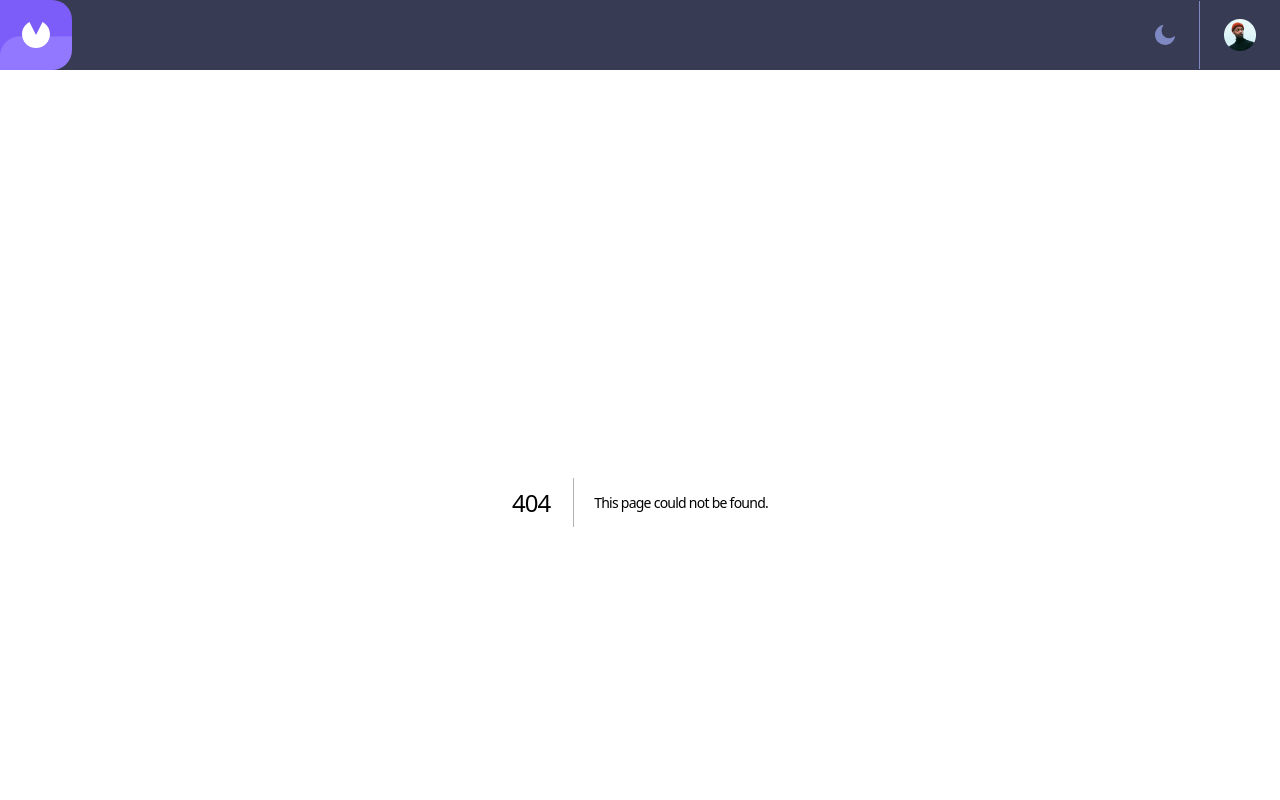
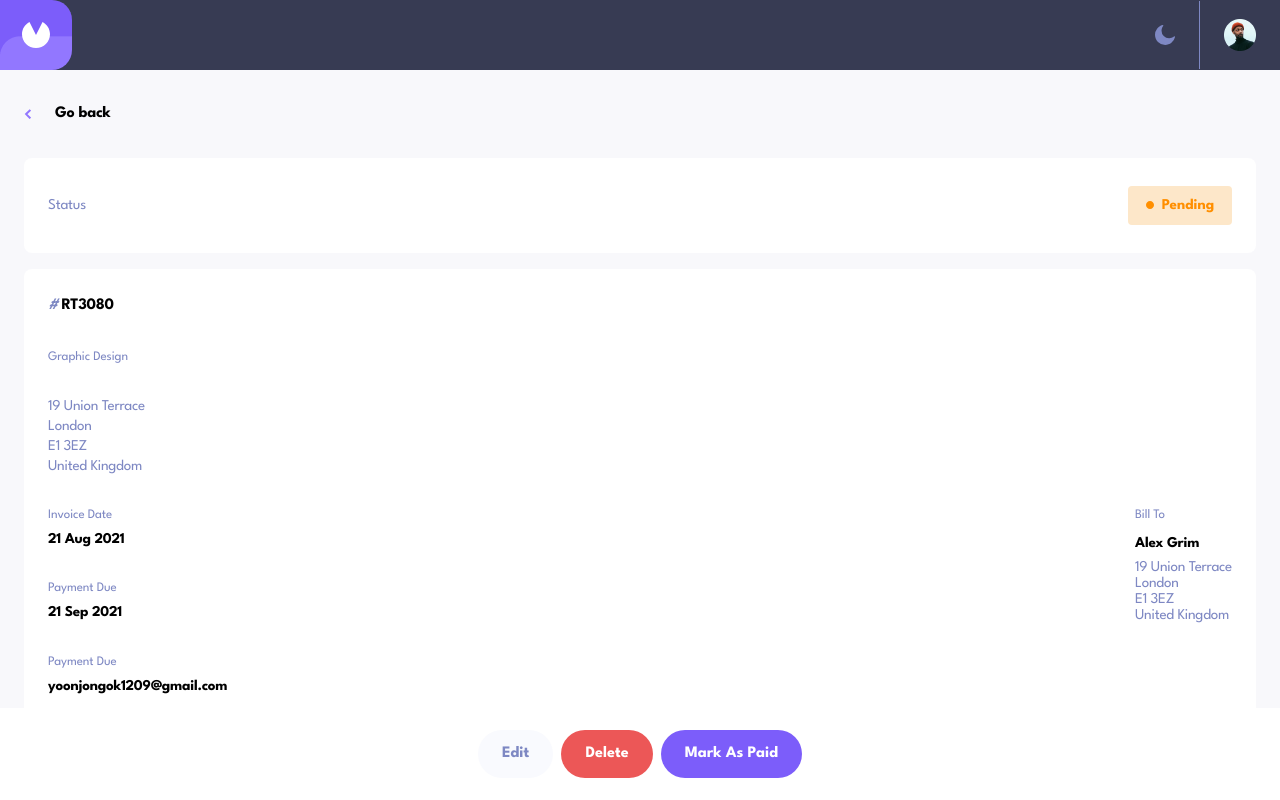
Before and after one commit to YoonJongok/invoice-app, a Next.js app: page /1 in a window 1280 px wide. Before the commit this address had no page. Shown: the top 800 px of the page. Built offline with nearby package versions, Linux system fonts and the light colour scheme.

Commit message:
invoice detail page done

```diff
--- /dev/null
+++ b/src/app/[id]/page.tsx
@@ -0,0 +1,97 @@
+import { Icons } from '@/components/Icons';
+import { GoBackButton } from '@/components/go-back-button';
+import { InvoiceCard } from '@/components/invoice-card';
+import { Button } from '@/components/ui/button';
+import { FlexBoxColumn } from '@/components/ui/flexbox-column';
+import { FlexBoxRow } from '@/components/ui/flexbox-row';
+
+export default function InvoiceDetailPage() {
+  return (
+    <>
+      <FlexBoxColumn as='main' className='relative w-full px-6 py-8 pb-32'>
+        <FlexBoxRow intent={'flexStartCenter'} className='pb-8'>
+          <GoBackButton />
+        </FlexBoxRow>
+        <FlexBoxColumn className='gap-4'>
+          <FlexBoxRow intent={'flexBetweenCenter'} className='px-6 py-7 bg-white rounded-card'>
+            <h4 className='capitalize text-violet-1'>status</h4>
+            <Button intent={'pending'}>pending</Button>
+          </FlexBoxRow>
+          <FlexBoxColumn className='px-6 py-[25px] bg-white rounded-card gap-[30px]'>
+            <h3 className='font-bold capitalize'>
+              <span className='italic text-violet-1 mr-[3px]'>#</span>RT3080
+            </h3>
+            <p className='capitalize text-violet-1'>Graphic design</p>
+            <FlexBoxColumn>
+              <h4 className='capitalize text-violet-1 leading-5'>19 Union Terrace</h4>
+              <h4 className='capitalize text-violet-1 leading-5'>London</h4>
+              <h4 className='capitalize text-violet-1 leading-5'>E1 3EZ</h4>
+              <h4 className='capitalize text-violet-1 leading-5'>United Kingdom</h4>
+            </FlexBoxColumn>
+            <FlexBoxRow className='justify-between gap-14'>
+              <FlexBoxColumn className='gap-8'>
+                <FlexBoxColumn className='gap-2'>
+                  <p className='capitalize text-violet-1'>Invoice date</p>
+                  <h4 className='font-bold capitalize'>21 Aug 2021</h4>
+                </FlexBoxColumn>
+                <FlexBoxColumn className='gap-2'>
+                  <p className='capitalize text-violet-1'>payment due</p>
+                  <h4 className='font-bold capitalize'>21 sep 2021</h4>
+                </FlexBoxColumn>
+              </FlexBoxColumn>
+              <FlexBoxColumn>
+                <p className='capitalize text-violet-1'>bill to</p>
+                <FlexBoxColumn>
+                  <h4 className='font-bold capitalize pt-3 pb-2'>alex grim</h4>
+                  <h4 className='capitalize text-violet-1 leading-4'>19 Union Terrace</h4>
+                  <h4 className='capitalize text-violet-1 leading-4'>London</h4>
+                  <h4 className='capitalize text-violet-1 leading-4'>E1 3EZ</h4>
+                  <h4 className='capitalize text-violet-1 leading-4'>United Kingdom</h4>
+                </FlexBoxColumn>
+              </FlexBoxColumn>
+            </FlexBoxRow>
+            <FlexBoxColumn className='gap-2'>
+              <p className='capitalize text-violet-1'>payment due</p>
+              <h4 className='font-bold'>yoonjongok1209@gmail.com</h4>
+            </FlexBoxColumn>
+            <FlexBoxColumn className='pt-[25px] bg-grey-1 rounded-card gap-[30px]'>
+              <FlexBoxRow intent={'flexBetweenCenter'} className='font-bold capitalize px-6'>
+                <FlexBoxColumn>
+                  <h3>Banner design</h3>
+                  <h3 className='text-violet-1'>2 x £200.00</h3>
+                </FlexBoxColumn>
+                <h3>£200.00</h3>
+              </FlexBoxRow>
+              <FlexBoxRow intent={'flexBetweenCenter'} className='font-bold capitalize px-6'>
+                <FlexBoxColumn>
+                  <h3>email design</h3>
+                  <h3 className='text-violet-1'>2 x £200.00</h3>
+                </FlexBoxColumn>
+                <h3>£200.00</h3>
+              </FlexBoxRow>
+              <FlexBoxRow
+                intent={'flexBetweenCenter'}
+                className='px-6 py-[26px] rounded-b-card text-white bg-navy-1 capitalize'
+              >
+                <p>grand total</p>
+                <h2 className='font-bold'>£200.00</h2>
+              </FlexBoxRow>
+            </FlexBoxColumn>
+          </FlexBoxColumn>
+        </FlexBoxColumn>
+      </FlexBoxColumn>
+      <FlexBoxRow
+        intent={'flexCenterCenter'}
+        className='fixed bottom-0 w-full gap-2 bg-white py-[22px] px-6 shadow-xl'
+      >
+        <Button intent={'edit'} size={'base'}>
+          edit
+        </Button>
+        <Button intent={'delete'} size={'base'}>
+          delete
+        </Button>
+        <Button size={'base'}>mark as paid</Button>
+      </FlexBoxRow>
+    </>
+  );
+}
--- a/src/app/layout.tsx
+++ b/src/app/layout.tsx
@@ -19,7 +19,7 @@ export default function RootLayout({ children }: { children: React.ReactNode })
     <html lang='en'>
       <body className={cn('flex flex-col', leagueSpartan.className)}>
         <NavBar />
-        <FlexBoxColumn className='items-center px-6 py-8'>{children}</FlexBoxColumn>
+        {children}
       </body>
     </html>
   );
--- a/src/app/page.tsx
+++ b/src/app/page.tsx
@@ -4,11 +4,10 @@ import { NoInvoiceMessage } from '@/components/no-invoice-message';
 import { Button } from '@/components/ui/button';
 import { FlexBoxColumn } from '@/components/ui/flexbox-column';
 import { FlexBoxRow } from '@/components/ui/flexbox-row';
-import Image from 'next/image';
 
 export default function Home() {
   return (
-    <main className='w-full'>
+    <FlexBoxColumn as='main' className='w-full px-6 py-8'>
       <FlexBoxRow intent={'flexBetweenCenter'} className='pb-8'>
         <FlexBoxColumn>
           <h2 className='capitalize'>Invoices</h2>
@@ -25,9 +24,9 @@ export default function Home() {
         </FlexBoxRow>
       </FlexBoxRow>
       <FlexBoxColumn>
-        <NoInvoiceMessage />
-        {/* <InvoiceCard /> */}
+        {/* <NoInvoiceMessage /> */}
+        <InvoiceCard />
       </FlexBoxColumn>
-    </main>
+    </FlexBoxColumn>
   );
 }
--- /dev/null
+++ b/src/components/go-back-button.tsx
@@ -0,0 +1,13 @@
+import Link from 'next/link';
+import { useRouter } from 'next/router';
+import React from 'react';
+import { Icons } from './Icons';
+
+export const GoBackButton = () => {
+  return (
+    <Link href={'/'} className='flex justify-between items-center gap-6'>
+      <Icons.arrowLeft />
+      <h3 className='font-bold'>Go back</h3>
+    </Link>
+  );
+};
--- a/src/components/invoice-card.tsx
+++ b/src/components/invoice-card.tsx
@@ -5,7 +5,7 @@ import { Button } from './ui/button';
 
 export const InvoiceCard = () => {
   return (
-    <FlexBoxColumn className='p-6 bg-white rounded-[8px] gap-8 cursor-pointer'>
+    <FlexBoxColumn className='p-6 bg-white rounded-card gap-8 cursor-pointer'>
       <FlexBoxRow intent={'flexBetweenCenter'}>
         <h3 className='font-bold capitalize'>
           <span className='italic text-violet-1 mr-[3px]'>#</span>RT3080
--- a/src/components/ui/button.tsx
+++ b/src/components/ui/button.tsx
@@ -14,6 +14,8 @@ const buttonVariants = cva(
     'border-transparent',
     'text-white',
     'leading-none',
+    'bg-violet-3',
+    'hover:bg-violet-2',
   ],
   {
     variants: {
@@ -87,13 +89,14 @@ export interface ButtonProps
 export const Button = ({
   className,
   intent,
+  size,
   fullWidth,
   withIcon = false,
   children,
   ...props
 }: React.PropsWithChildren<ButtonProps>) => {
   return (
-    <button className={cn(buttonVariants({ intent, fullWidth, className }))} {...props}>
+    <button className={cn(buttonVariants({ intent, size, fullWidth, className }))} {...props}>
       {intent === 'paid' || (intent === 'pending' && <Icons.oval />)}
       {intent === 'newInvoice' && (
         <FlexBoxRow intent={'flexCenterCenter'} className='bg-white p-[10px] rounded-full mr-2'>
--- a/tailwind.config.js
+++ b/tailwind.config.js
@@ -53,6 +53,7 @@ module.exports = {
         lg: 'var(--radius-lg)',
         md: 'var(--radius-md)',
         sm: 'var(--radius-sm)',
+        card: '8px',
       },
       keyframes: {
         'accordion-down': {
```
